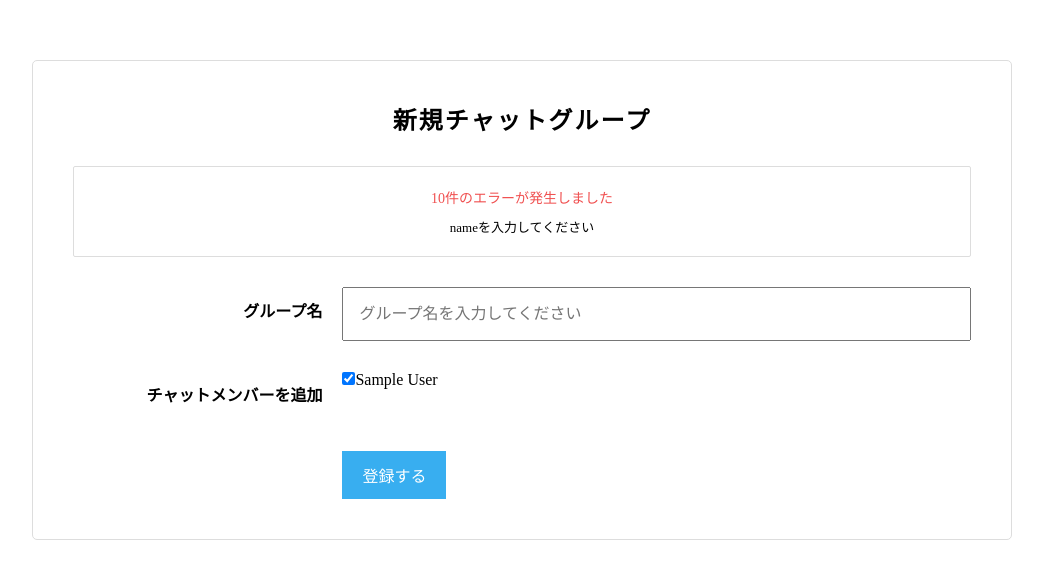
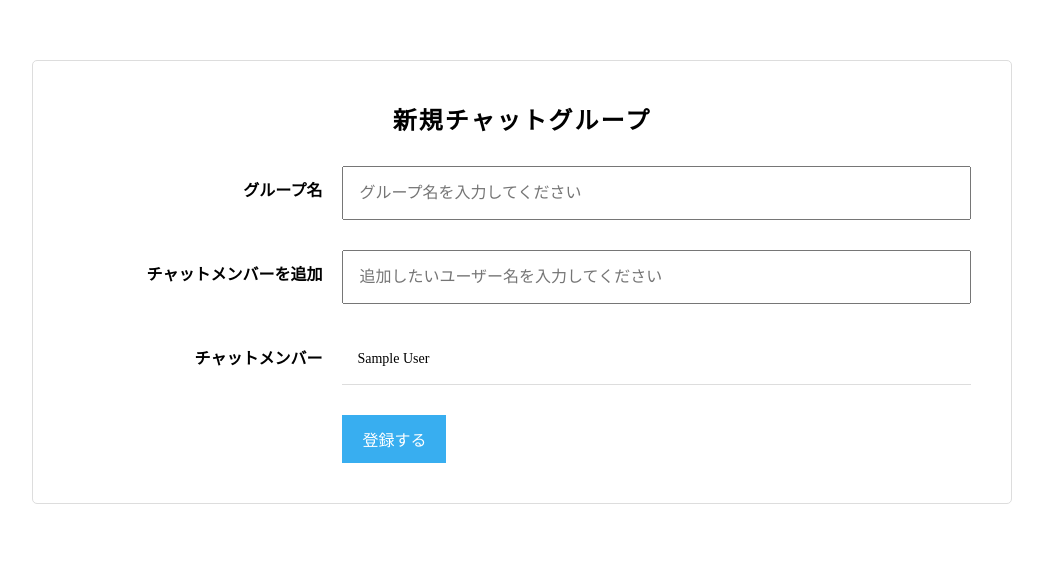
Before and after one commit to ume1001/chat-space, a Rails app: page /groups/new in a window 1280 px wide. Shown: the top 579 px of the page, without its empty margins (118-1161 px from the left). Run offline with Rails 7, Linux system fonts and the light colour scheme; the visitor is signed in with stand-in values (Sample User, id 1); style sheets or scripts are compiled from the project's sources; some libraries are stand-ins or nearby versions.

Commit message:
add incrementalsearch chatspace

```diff
--- /dev/null
+++ b/app/assets/javascripts/users.js
@@ -0,0 +1,65 @@
+$(function() {
+  function addUser(user) {
+    let html = `
+                <div class="ChatMember">
+                  <p class="ChatMember__name">${user.name}</p>
+                  <div class="ChatMember__add ChatMember__button" data-user-id="${user.id}" data-user-name="${user.name}">追加</div>
+                </div>
+                `;
+    $("#UserSearchResult").append(html);
+  }
+
+  function addNoUser() {
+    let html = `
+                <div class="ChatMember">
+                  <p class="ChatMember__name">ユーザーが見つかりません</p>
+                </div>
+                `;
+    $("#UserSearchResult").append(html);
+  }
+
+  function addMember(name, id) {
+    let html = `
+                <div class="ChatMember">
+                  <p class="ChatMember__name">${name}</p>
+                  <input name="group[user_ids][]" type="hidden" value="${id}" />
+                  <div class="ChatMember__remove ChatMember__button">削除</div>
+                </div>
+                `;
+    $(".ChatMembers").append(html);
+  }
+
+  $("#UserSearch__field").on("keyup", function() {
+    let input = $("#UserSearch__field").val();
+    $.ajax({
+      type: "GET",
+      url: "/users",
+      data: { keyword: input },
+      dataType: "json"
+    })
+    .done(function(users) {
+      $("#UserSearchResult").empty();
+      if (users.length !== 0) {
+        users.forEach(function(user) {
+          addUser(user);
+        });
+      } else if (input.length == 0) {
+        return false;
+      } else {
+        addNoUser();
+      }
+    })
+    .fail(function() {
+      alert("通信エラーです。ユーザーが表示できません。");
+    });
+  });
+  $("#UserSearchResult").on("click", ".ChatMember__add", function() {
+    const userName = $(this).attr("data-user-name");
+    const userId = $(this).attr("data-user-id");
+    $(this).parent().remove();
+    addMember(userName, userId);
+  });
+  $(".ChatMembers").on("click", ".ChatMember__remove", function() {
+    $(this).parent().remove();
+  });
+});
--- a/app/controllers/users_controller.rb
+++ b/app/controllers/users_controller.rb
@@ -1,6 +1,12 @@
 class UsersController < ApplicationController
 
   def index
+    return nil if params[:keywod]== ""
+    @users = User.where(['name LIKE ?', "%#{params[:keyword]}%"] ).where.not(id: current_user.id).limit(10)
+    respond_to do |format|
+      format.html
+      format.json
+    end
   end
 
   def edit
--- a/app/models/group.rb
+++ b/app/models/group.rb
@@ -17,5 +17,4 @@ class Group < ApplicationRecord
       'まだメッセージはありません。'
     end
   end
-
 end
--- a/app/views/groups/_form.html.haml
+++ b/app/views/groups/_form.html.haml
@@ -5,10 +5,6 @@
       %ul
         - group.errors.full_messages.each do |message|
           %li= message
-  .SettingGroupForm__errors
-    %h2 10件のエラーが発生しました
-    %ul
-      %li nameを入力してください
   .SettingGroupForm__field
     .SettingGroupForm__leftField
       = f.label :name, "グループ名", class: 'SettingGroupForm__label'
@@ -18,9 +14,24 @@
     .SettingGroupForm__leftField
       %label.SettingGroupForm__label チャットメンバーを追加
     .SettingGroupForm__rightField
-      / グループ作成機能の追加時はここにcollection_check_boxesの記述を入れてください
-      = f.collection_check_boxes :user_ids, User.all, :id, :name
-      / この部分はインクリメンタルサーチ（ユーザー追加の非同期化のときに使用します
+      .UserSearch
+        %input#UserSearch__field.SettingGroupForm__input{placeholder: "追加したいユーザー名を入力してください", type: "text"}/
+      #UserSearchResult
+  .SettingGroupForm__field
+    .SettingGroupForm__leftField
+      = f.label :name, value: "チャットメンバー", class: "SettingGroupForm__label"
+    .SettingGroupForm__rightField
+      .ChatMembers
+        .ChatMember
+          %p.ChatMember__name= current_user.name
+          %input{name: "group[user_ids][]", type: "hidden", value: current_user.id}
+        - group.users.each do |user|
+          - if current_user.name != user.name
+            .ChatMember
+              %p.ChatMember__name
+                = user.name
+              .ChatMember__remove.ChatMember__button{"data-user-id": user.id, "data-user-name": user.name} 削除
+              %input{name: "group[user_ids][]", type:"hidden", value: user.id}
   .SettingGroupForm__field
     .SettingGroupForm__leftField
     .SettingGroupForm__rightField
--- a/config/routes.rb
+++ b/config/routes.rb
@@ -1,7 +1,7 @@
 Rails.application.routes.draw do
   devise_for :users
   root "groups#index"
-  resources :users, only: [:edit, :update]
+  resources :users, only: [:index, :edit, :update]
   resources :groups, only: [:new, :create, :edit, :update] do
     resources :messages, only: [:index, :create]
   end
```
Also changed, not shown: app/views/users/index.json.jbuilder (added).
